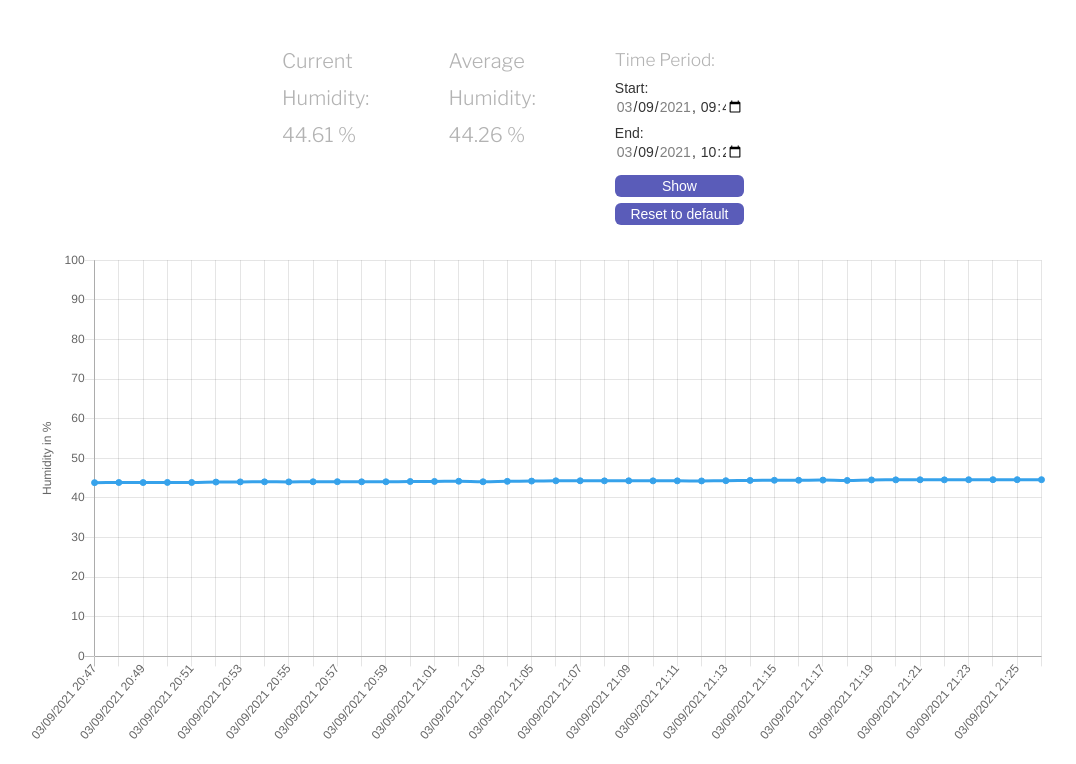
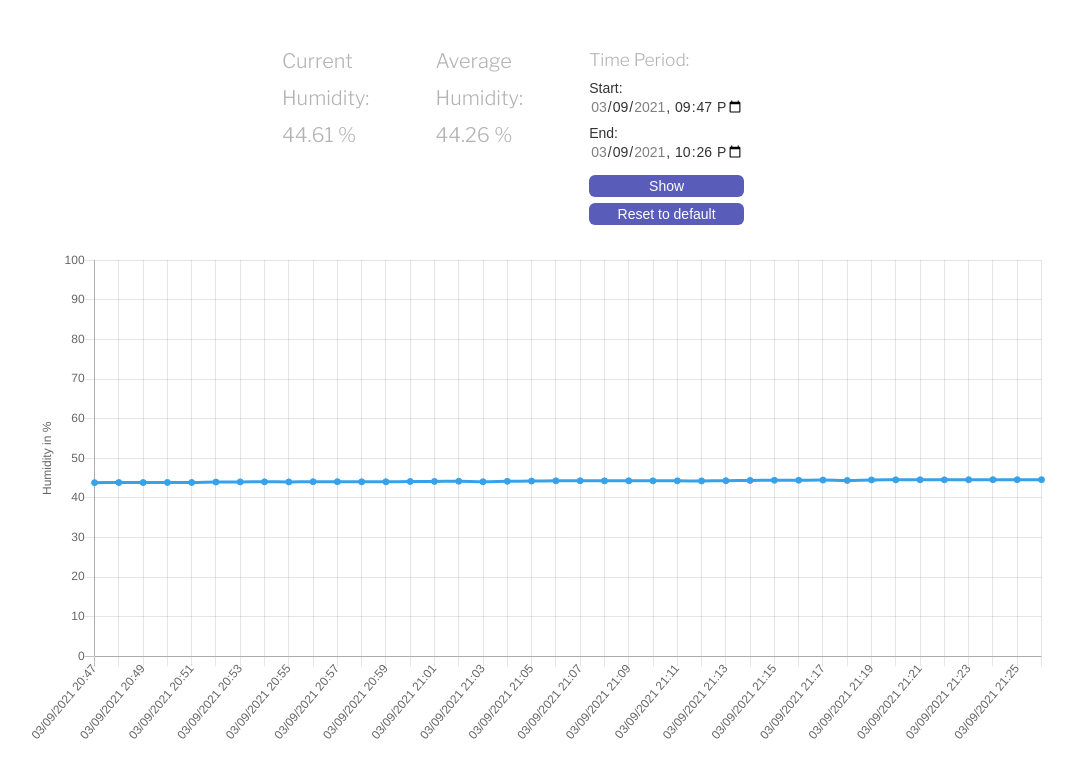
Before and after one commit to michischirmer/live_weather, a Flask app: page /humidity in a window 1280 px wide. Shown: the part 468-1232 px from the top of the page, without its empty margins (102-1178 px from the left). Run offline with Flask 2, Linux system fonts and the light colour scheme; data comes from the database, SQL or seed files in the repository; some libraries are stand-ins or nearby versions; some web fonts are replaced.

```diff
--- a/templates/data.html
+++ b/templates/data.html
@@ -19,7 +19,7 @@
             <div class="footer-links-list" style="width: 50%;">
                 <h2 class="h2"><span style="font-size: smaller;">Average {{ name }}: </span><br><span id="avg" style="font-size: smaller;"></span></h2>
             </div>
-            <div class="footer-links-list" style="width: 35%; padding-bottom: 2em; margin-left: auto; margin-right: auto;">
+            <div class="footer-links-list" style="width: 40%; padding-bottom: 2em; margin-left: auto; margin-right: auto;">
                 <h2 class="h2" id="timeText" style="font-size: 13pt;">Time Period: </h2>
                 Start: <input type="datetime-local" id="timeMin" name="time" value="2021-03-09T00:00" min="2021-03-08T00:00" max="2021-03-09T15:00" style="padding-bottom: 0.5em; border: none;">
                 End: <input type="datetime-local" id="timeMax" name="time" value="2021-03-09T00:00" min="2021-03-08T00:00" max="2021-03-09T15:00" style="padding-bottom: 1em; border: none;">
```
Also changed, not shown: 1 other file.
